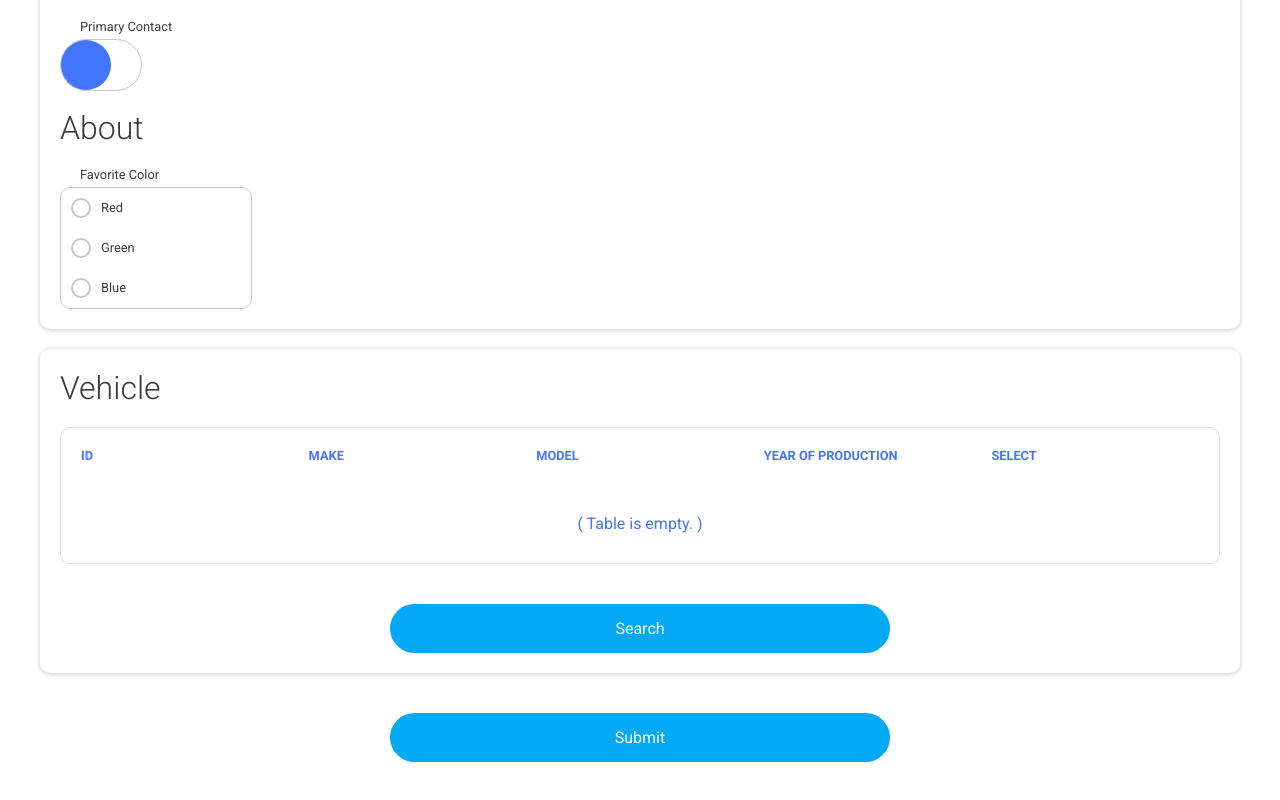
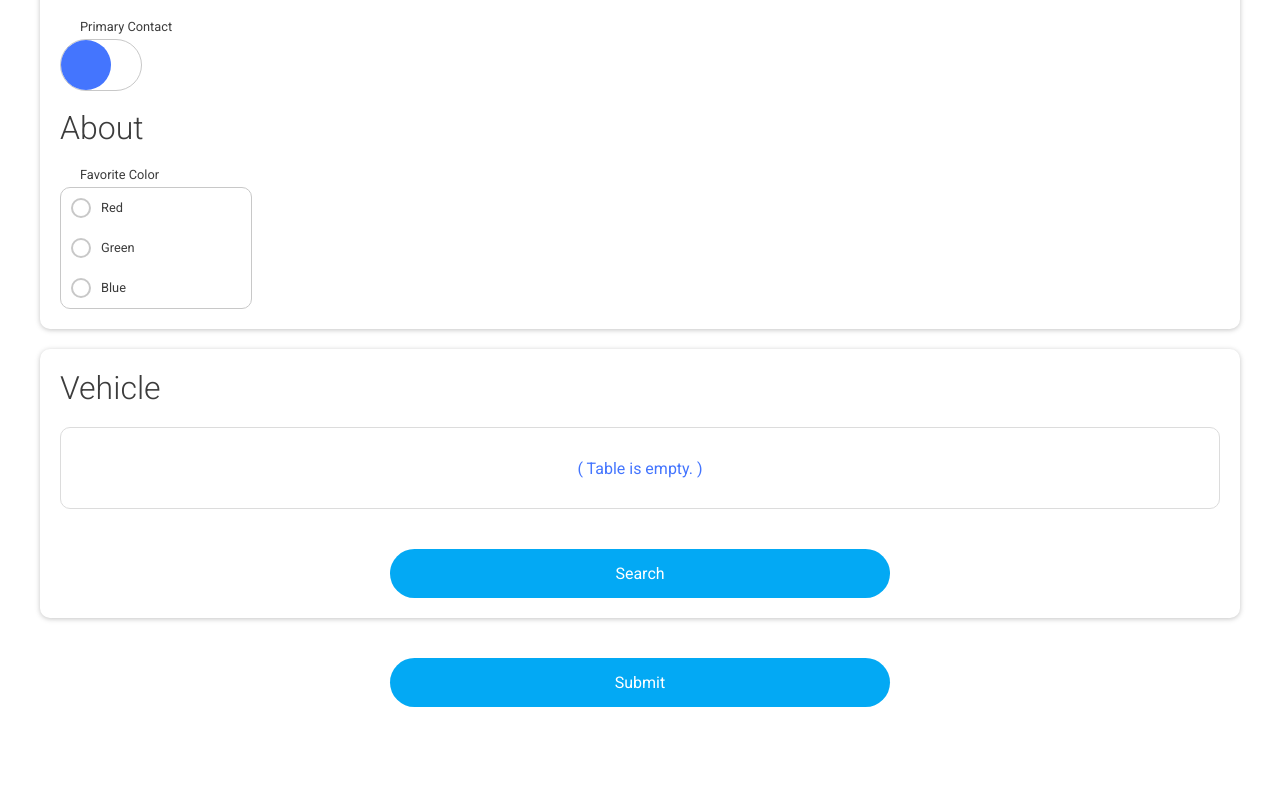
Before and after one commit to TheVVaFFle/react-lightning-form, a React app: page / in a window 1280 px wide. Shown: the part 702-1502 px from the top of the page. After the commit the page ends 1459 px from the top, so only its background shows below. Built offline with nearby package versions, Linux system fonts and the light colour scheme.

Commit message:
Fix for section loading styles

```diff
--- a/src/components/app/app.tsx
+++ b/src/components/app/app.tsx
@@ -66,12 +66,7 @@ export const App: React.SFC<AppProps> = (props: AppProps) => {
           submitLabel="Search"
           onSubmit={handleSearch}
         >
-          <Table
-            id="vehicles"
-            defaultHeaders={Test.data.search.headers}
-            data={searchResults}
-            selectable
-          />
+          <Table id="vehicles" data={searchResults} selectable />
         </Section>
       </Form>
     </div>
--- a/src/components/form/form.tsx
+++ b/src/components/form/form.tsx
@@ -57,9 +57,13 @@ export const Form: React.SFC<FormProps> = (props: FormProps) => {
         altIndex = 0;
 
         const section: JSX.Element = child.type(child.props),
-          fields: JSX.Element = section.props.children.find(
-            (c: JSX.Element) => c && c.props.className === "fields"
-          ),
+          fields: JSX.Element = section.props.children
+            .find(
+              (c: JSX.Element) => c && c.props.className === "section-contents"
+            )
+            .props.children.find(
+              (c: JSX.Element) => c && c.props.className === "fields"
+            ),
           columns: number = FormUtility.get.number.of.columns(
             child.props.sm || props.sm,
             child.props.md || props.md,
--- a/src/components/loading/loading.scss
+++ b/src/components/loading/loading.scss
@@ -2,7 +2,7 @@
   left: 50%;
   position: absolute;
   top: 50%;
-  transform: translate(-50%, -50%);
+  transform: translate(-50%, 0%);
 
   &.full-screen {
     position: fixed;
--- a/src/components/section/section.scss
+++ b/src/components/section/section.scss
@@ -16,7 +16,7 @@
   }
 
   &.loading {
-    .fields {
+    .section-contents {
       opacity: 0;
       pointer-events: none;
       transform: scale(0.95);
@@ -30,7 +30,7 @@
   }
 
   &.has-title {
-    .fields {
+    .section-contents {
       margin-top: 20px;
     }
   }
@@ -48,4 +48,8 @@
       margin: 0px;
     }
   }
+
+  .section-contents {
+    transition: all 0.25s;
+  }
 }
--- a/src/components/section/section.tsx
+++ b/src/components/section/section.tsx
@@ -68,8 +68,10 @@ export const Section: React.SFC<SectionProps> = (props: SectionProps) => {
   return (
     <div id={props.id} className={getClasses()} style={props.styles}>
       {getTitle()}
-      <div className="fields">{getChildren()}</div>
-      {getSubmitButton()}
+      <div className="section-contents">
+        <div className="fields">{getChildren()}</div>
+        {getSubmitButton()}
+      </div>
       <Loading />
     </div>
   );
--- a/src/utility/form/state.tsx
+++ b/src/utility/form/state.tsx
@@ -55,9 +55,14 @@ export const state: any = {
         } else if (type === FormComponentType.Section) {
           if (child.props.children) {
             const section: JSX.Element = child.type(child.props),
-              fields: JSX.Element = section.props.children.find(
-                (c: JSX.Element) => c && c.props.className === "fields"
-              );
+              fields: JSX.Element = section.props.children
+                .find(
+                  (c: JSX.Element) =>
+                    c && c.props.className === "section-contents"
+                )
+                .props.children.find(
+                  (c: JSX.Element) => c && c.props.className === "fields"
+                );
             state.create(formState, fields.props.children);
           } else {
             state.create(formState, child.props.data);
```
